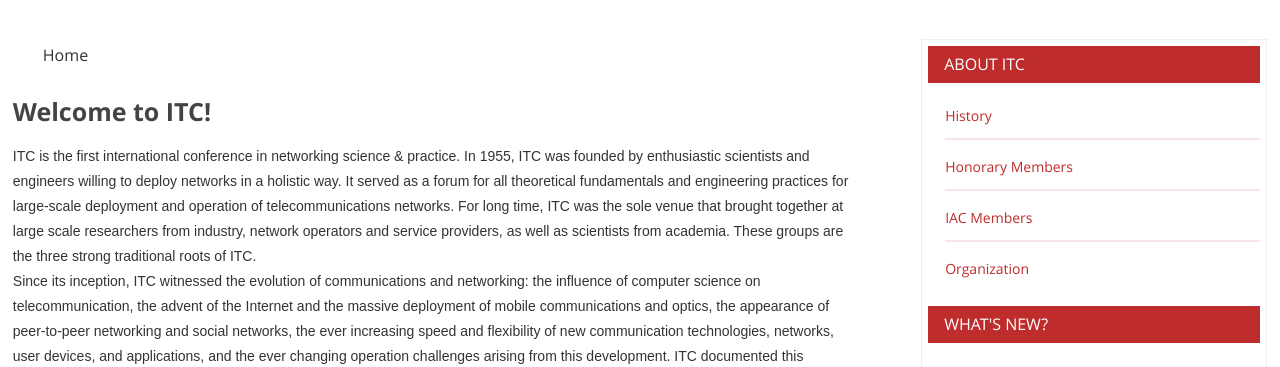
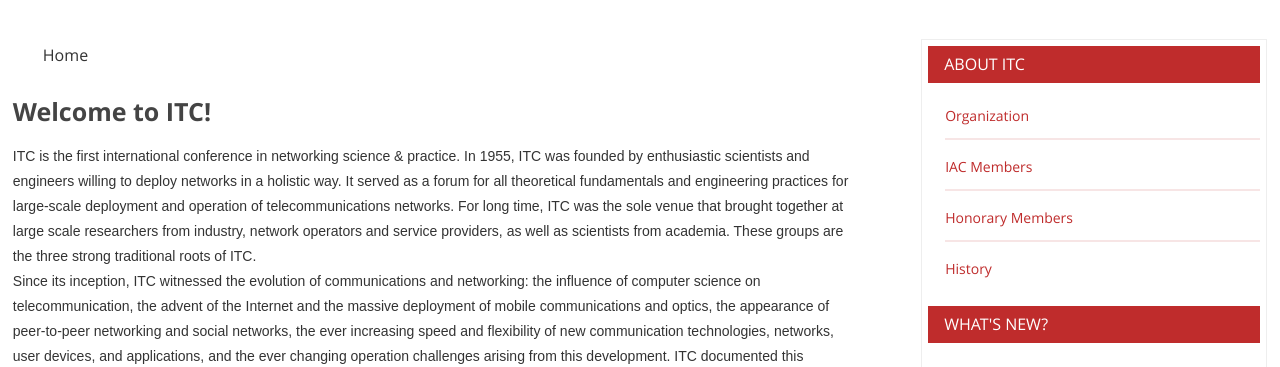
Before and after one commit to lsinfo3/itc-conference, a Jekyll site: the page built from index.md, in a window 1280 px wide. Shown: the part 547-914 px from the top of the page. Built offline with Jekyll 4.4.1, drawn with Linux system fonts in a browser that asks for light colours; comment, search, counter and statistics services are not loaded.

Commit message:
Show sidebar entries reversed

```diff
--- a/_layouts/default.html
+++ b/_layouts/default.html
@@ -91,7 +91,8 @@
                         <a class="right_links" href="{{ page.url | relative_url }}"> {{ c.title }} </a>
                         <nav class="typo3-neos-nodetypes-menu">
                             <ul class="{{ page.sidebarstyle | default:'' }}">
-                                {% for i in c.docs %}
+                                {% assign docs = c.docs | reverse %}
+                                {% for i in docs %}
                                 <li class="normal">
                                     <a href="{{ i.url | relative_url }}"> {{ i.title }}</a>
                                 </li>
```
